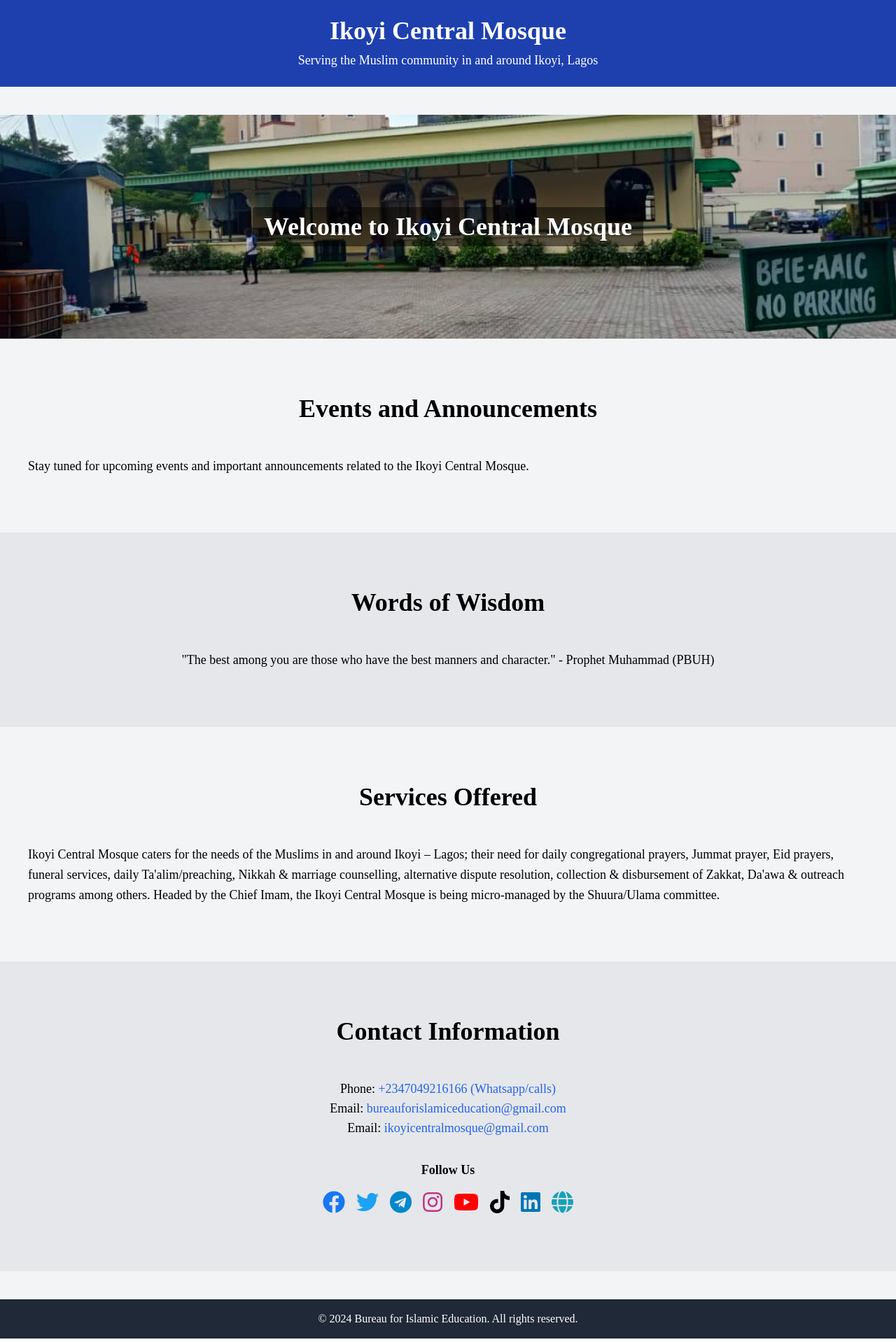
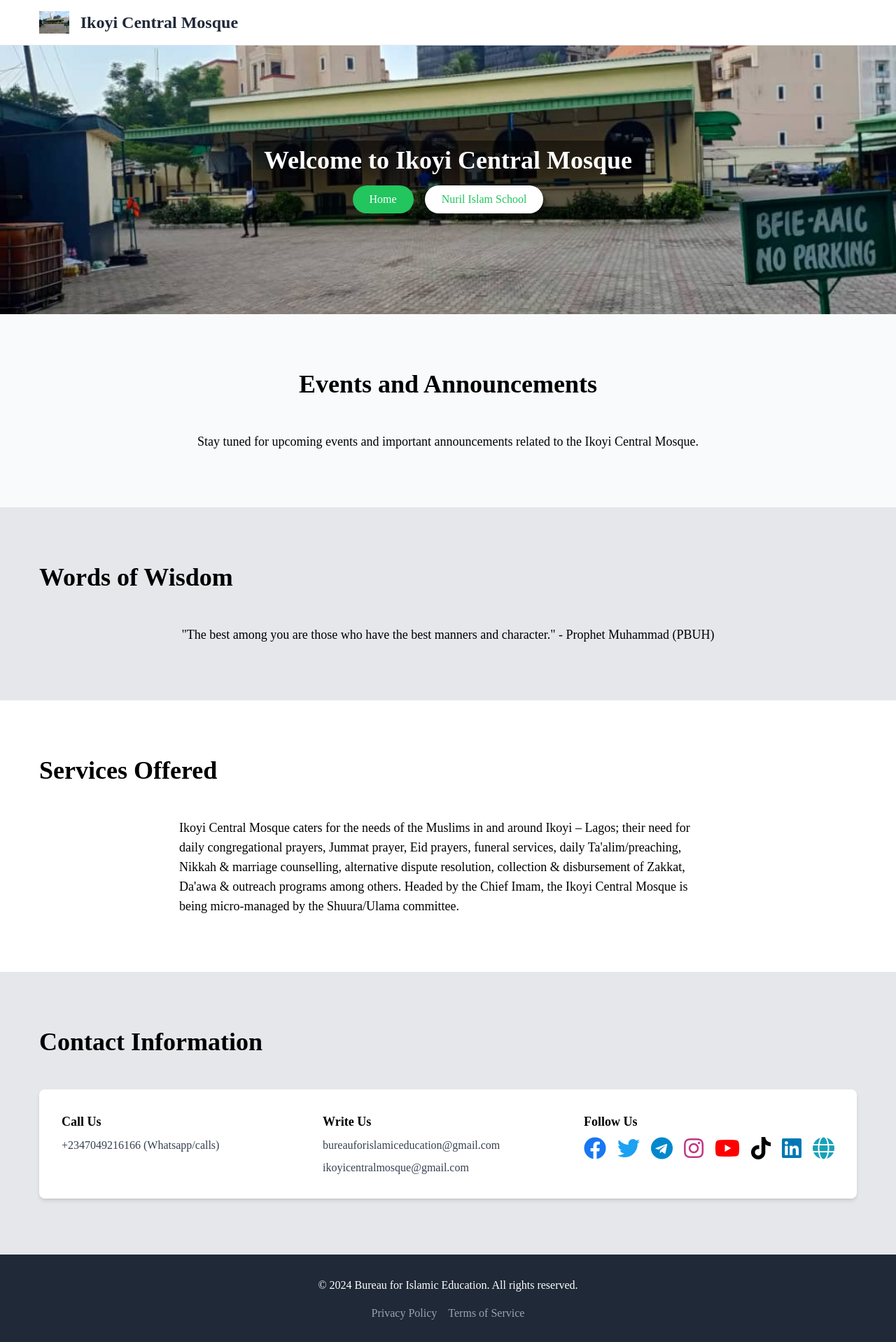
Before and after one commit to Mustaphayinka/bureau-islamic-education, a React (Create React App) app in the folder frontend/: page /ikoyi-central-mosque in a window 1280 px wide. Shown: the top 1918 px of the page at 70% size. Built offline with nearby package versions, Linux system fonts and the light colour scheme.

Commit message:
added links

```diff
--- a/frontend/src/pages/Home/Home.js
+++ b/frontend/src/pages/Home/Home.js
@@ -1,4 +1,5 @@
 import React, { useEffect } from 'react';
+import { Link } from 'react-router-dom';  // Import Link from react-router-dom
 import image1 from '../../assets/bfie1.jpeg';
 import ApprovedDocuments from '../../components/ApprovedDocuments';
 
@@ -36,10 +37,7 @@ const Home = () => {
             <h1 className="text-xl md:text-2xl font-bold text-gray-800">Bureau for Islamic Education</h1>
           </div>
           <nav className="flex flex-wrap space-x-2 md:space-x-4 mt-2 md:mt-0 w-full md:w-auto justify-center md:justify-end">
-            {/* <a href="#" className="text-gray-800 hover:text-blue-500">Home</a>
-            <a href="#" className="text-gray-800 hover:text-blue-500">About</a>
-            <a href="#" className="text-gray-800 hover:text-blue-500">Services</a>
-            <a href="#" className="text-gray-800 hover:text-blue-500">Contact</a> */}
+            {/* Add your navigation links here */}
           </nav>
         </div>
       </header>
@@ -53,8 +51,12 @@ const Home = () => {
             <h2 className="text-2xl md:text-4xl font-bold text-white">Welcome to Bureau for Islamic Education</h2>
             <p className="text-sm md:text-lg text-white mt-2">Empowering through knowledge and faith</p>
             <div className="mt-4 flex flex-col md:flex-row justify-center space-y-2 md:space-y-0 md:space-x-4">
-              <button className="bg-green-500 text-white px-6 py-2 rounded-full hover:bg-green-600">Learn More</button>
-              <button className="bg-white text-green-500 px-6 py-2 rounded-full hover:bg-gray-100">Subscribe</button>
+              <Link to="/ikoyi-central-mosque" className="bg-green-500 text-white px-6 py-2 rounded-full hover:bg-green-600">
+                Ikoyi Central Mosque
+              </Link>
+              <Link to="/nuril-islam-school" className="bg-white text-green-500 px-6 py-2 rounded-full hover:bg-gray-100">
+                Nuril Islam School
+              </Link>
             </div>
           </div>
         </section>
@@ -151,11 +153,11 @@ const Home = () => {
                 </div>
                 <div className="min-w-max bg-gray-100 p-4 rounded-lg shadow-md">
                   <h3 className="text-xl md:text-2xl font-bold">Maghrib</h3>
-                  <p className="text-base md:text-lg">6:15 PM</p>
+                  <p class="text-base md:text-lg">6:15 PM</p>
                 </div>
                 <div className="min-w-max bg-gray-100 p-4 rounded-lg shadow-md">
                   <h3 className="text-xl md:text-2xl font-bold">Isha</h3>
-                  <p className="text-base md:text-lg">7:30 PM</p>
+                  <p class="text-base md:text-lg">7:30 PM</p>
                 </div>
               </div>
             </div>
--- a/frontend/src/pages/IkoyiCentralMosque/IkoyiCentralMosque.js
+++ b/frontend/src/pages/IkoyiCentralMosque/IkoyiCentralMosque.js
@@ -1,64 +1,87 @@
 import React from 'react';
+import { Link } from 'react-router-dom';
 import image1 from '../../assets/bfie1.jpeg';
 
 const IkoyiCentralMosque = () => {
   return (
-    <div className="bg-gray-100">
-      <header className="bg-blue-800 text-white py-6 sticky top-0 z-50">
-        <div className="container mx-auto text-center px-4">
-          <h1 className="text-4xl font-bold">Ikoyi Central Mosque</h1>
-          <p className="mt-2 text-lg">Serving the Muslim community in and around Ikoyi, Lagos</p>
+    <div>
+      <header className="bg-white border-b border-gray-200 sticky top-0 z-50">
+        <div className="container mx-auto flex flex-wrap justify-between items-center py-4 px-4">
+          <div className="flex items-center space-x-4">
+            <img src={image1} alt="Logo" className="h-8" />
+            <h1 className="text-xl md:text-2xl font-bold text-gray-800">Ikoyi Central Mosque</h1>
+          </div>
+          <nav className="flex flex-wrap space-x-2 md:space-x-4 mt-2 md:mt-0 w-full md:w-auto justify-center md:justify-end">
+            {/* <a href="/" className="text-gray-800 hover:text-blue-500">Home</a>
+            <a href="/about" className="text-gray-800 hover:text-blue-500">About</a>
+            <a href="/services" className="text-gray-800 hover:text-blue-500">Services</a>
+            <a href="/contact" className="text-gray-800 hover:text-blue-500">Contact</a> */}
+          </nav>
         </div>
       </header>
 
-      <main className="py-10">
+      <main>
         <section
-          className="w-screen h-40vh bg-cover bg-center flex items-center justify-center"
-          style={{ backgroundImage: `url(${image1})`, height: '40vh' }}
+          className="w-screen h-80 md:h-96 bg-cover bg-center flex items-center justify-center"
+          style={{ backgroundImage: `url(${image1})` }}
         >
-          <h2 className="text-4xl font-bold text-white bg-black bg-opacity-50 px-4 py-2 rounded">
-            Welcome to Ikoyi Central Mosque
-          </h2>
+          <div className="text-center bg-black bg-opacity-50 px-4 py-2 rounded">
+            <h2 className="text-2xl md:text-4xl font-bold text-white">Welcome to Ikoyi Central Mosque</h2>
+            <div className="mt-4 flex flex-col md:flex-row justify-center space-y-2 md:space-y-0 md:space-x-4">
+              <Link to="/" className="bg-green-500 text-white px-6 py-2 rounded-full hover:bg-green-600">
+                Home
+              </Link>
+              <Link to="/nuril-islam-school" className="bg-white text-green-500 px-6 py-2 rounded-full hover:bg-gray-100">
+                Nuril Islam School
+              </Link>
+            </div>
+          </div>
         </section>
 
-        <section className="w-screen py-20">
-          <div className="container mx-auto px-4 md:px-0">
-            <h2 className="text-4xl font-bold text-center mb-12">Events and Announcements</h2>
-            <p className="text-lg leading-relaxed">
+        <section className="w-screen py-10 md:py-20 text-center bg-gray-50">
+          <div className="container mx-auto px-4">
+            <h2 className="text-2xl md:text-4xl font-bold mb-6 md:mb-12">Events and Announcements</h2>
+            <p className="text-base md:text-lg leading-relaxed max-w-3xl mx-auto">
               Stay tuned for upcoming events and important announcements related to the Ikoyi Central Mosque.
             </p>
           </div>
         </section>
 
-        <section className="w-screen py-20 bg-gray-200">
-          <div className="container mx-auto px-4 md:px-0">
-            <h2 className="text-4xl font-bold text-center mb-12">Words of Wisdom</h2>
-            <p className="text-lg leading-relaxed text-center max-w-3xl mx-auto">
+        <section className="w-screen py-10 md:py-20 bg-gray-200">
+          <div className="container mx-auto px-4">
+            <h2 className="text-2xl md:text-4xl font-bold mb-6 md:mb-12">Words of Wisdom</h2>
+            <p className="text-base md:text-lg leading-relaxed text-center max-w-3xl mx-auto">
               "The best among you are those who have the best manners and character." - Prophet Muhammad (PBUH)
             </p>
           </div>
         </section>
 
-        <section className="w-screen py-20">
-          <div className="container mx-auto px-4 md:px-0">
-            <h2 className="text-4xl font-bold text-center mb-12">Services Offered</h2>
-            <p className="text-lg leading-relaxed">
+        <section className="w-screen py-10 md:py-20 bg-white">
+          <div className="container mx-auto px-4">
+            <h2 className="text-2xl md:text-4xl font-bold mb-6 md:mb-12">Services Offered</h2>
+            <p className="text-base md:text-lg leading-relaxed max-w-3xl mx-auto">
               Ikoyi Central Mosque caters for the needs of the Muslims in and around Ikoyi – Lagos; their need for daily congregational prayers, Jummat prayer, Eid prayers, funeral services, daily Ta'alim/preaching, Nikkah & marriage counselling, alternative dispute resolution, collection & disbursement of Zakkat, Da'awa & outreach programs among others. Headed by the Chief Imam, the Ikoyi Central Mosque is being micro-managed by the Shuura/Ulama committee.
             </p>
           </div>
         </section>
 
-        <section className="w-screen py-20 bg-gray-200">
-          <div className="container mx-auto px-4 md:px-0">
-            <h2 className="text-4xl font-bold text-center mb-12">Contact Information</h2>
-            <div className="text-center mb-8">
-              <p className="text-lg">Phone: <a href="tel:+2347049216166" className="text-blue-600">+2347049216166 (Whatsapp/calls)</a></p>
-              <p className="text-lg">Email: <a href="mailto:bureauforislamiceducation@gmail.com" className="text-blue-600">bureauforislamiceducation@gmail.com</a></p>
-              <p className="text-lg">Email: <a href="mailto:ikoyicentralmosque@gmail.com" className="text-blue-600">ikoyicentralmosque@gmail.com</a></p>
+        <section className="w-screen py-10 md:py-20 bg-gray-200">
+          <div className="container mx-auto px-4">
+            <h2 className="text-2xl md:text-4xl font-bold mb-6 md:mb-12">Contact Information</h2>
+            <div className="bg-white p-6 md:p-8 rounded-lg shadow-md">
+              <div className="flex flex-col md:flex-row md:justify-between space-y-8 md:space-y-0 md:space-x-8">
+                <div className="md:w-1/3">
+                  <h3 className="text-lg font-semibold">Call Us</h3>
+                  <p className="text-gray-700 mt-2">+2347049216166 (Whatsapp/calls)</p>
                 </div>
-            <div className="text-center">
-              <p className="text-lg font-bold mb-4">Follow Us</p>
-              <div className="flex justify-center flex-wrap space-x-4">
+                <div className="md:w-1/3">
+                  <h3 className="text-lg font-semibold">Write Us</h3>
+                  <p className="text-gray-700 mt-2">bureauforislamiceducation@gmail.com</p>
+                  <p className="text-gray-700 mt-2">ikoyicentralmosque@gmail.com</p>
+                </div>
+                <div className="md:w-1/3">
+                  <h3 className="text-lg font-semibold">Follow Us</h3>
+                  <div className="flex mt-2 space-x-4">
                     <a href="https://www.facebook.com/bfieikoyilagos?mibextid=ZbWKwL" target="_blank" rel="noopener noreferrer" className="text-blue-600">
                       <i className="fab fa-facebook fa-2x" style={{ color: '#1877F2' }}></i>
                     </a>
@@ -86,12 +109,18 @@ const IkoyiCentralMosque = () => {
                   </div>
                 </div>
               </div>
+            </div>
+          </div>
         </section>
       </main>
 
-      <footer className="w-screen bg-gray-800 text-white py-4">
-        <div className="container mx-auto text-center px-4 md:px-0">
-          &copy; 2024 Bureau for Islamic Education. All rights reserved.
+      <footer className="w-screen bg-gray-800 text-white py-8">
+        <div className="container mx-auto text-center">
+          <p>&copy; 2024 Bureau for Islamic Education. All rights reserved.</p>
+          <div className="flex justify-center space-x-4 mt-4">
+            <a href="#" className="text-gray-400 hover:text-white">Privacy Policy</a>
+            <a href="#" className="text-gray-400 hover:text-white">Terms of Service</a>
+          </div>
         </div>
       </footer>
     </div>
```
Lines whose indentation alone changed are shown as unchanged.
